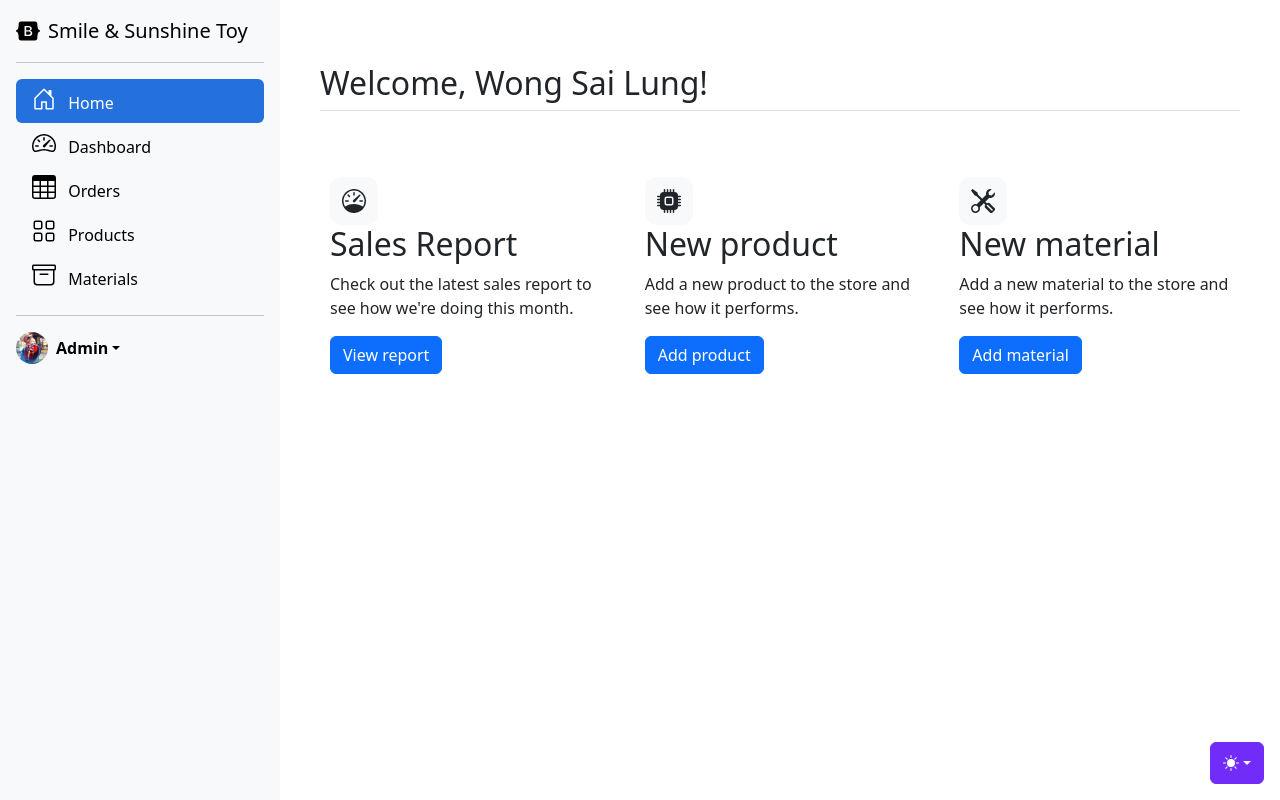
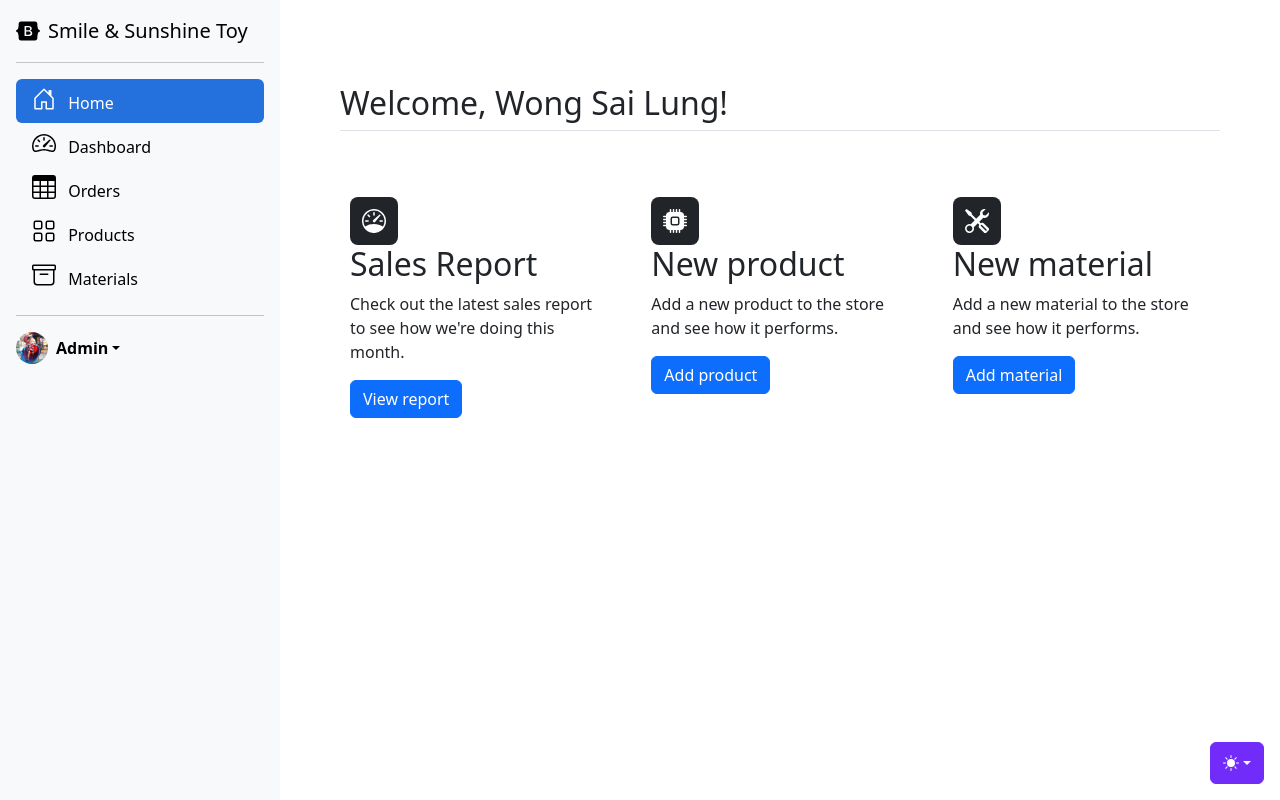
Before and after one commit to MarcoWong06/Web-Server-of-Smile-Sunshine-Toy-Co-Ltd, a PHP site: page /admin in a window 1280 px wide. Run offline with PHP 8.4, Linux system fonts and the light colour scheme.

Commit message:
Add new style.css for layout and theme transitions; clean up sidebars.css

```diff
--- a/admin/index.html
+++ b/admin/index.html
@@ -11,6 +11,8 @@
     <link href="https://cdn.jsdelivr.net/npm/bootstrap@5.3.3/dist/css/bootstrap.min.css" rel="stylesheet" integrity="sha384-QWTKZyjpPEjISv5WaRU9OFeRpok6YctnYmDr5pNlyT2bRjXh0JMhjY6hW+ALEwIH" crossorigin="anonymous">
 
     <link href="/admin/sidebars.css" rel="stylesheet">
+    <link href="style.css" rel="stylesheet">
+
 </head>
 
 <body>
@@ -404,14 +406,14 @@
         <!-- Main Content -->
         <div class="content-wrapper">
             <main class="p-3">
-                <div class="container px-4 py-5" id="featured-3">
+                <div class="container px-4 py-5" id="hanging-icons">
                     <h2 class="pb-2 border-bottom">Welcome, Wong Sai Lung!</h2>
                     <div class="row g-4 py-5 row-cols-1 row-cols-lg-3">
                         <div class="col d-flex align-items-start theme-transition">
                             <div class="rounded-rectangle"
                                 onmouseover="this.style.backgroundColor=document.documentElement.getAttribute('data-bs-theme')==='dark'?'#333':'#f0f0f0';"
                                 onmouseout="this.style.backgroundColor='';">
-                                <div class="icon-square bg-light text-dark flex-shrink-0 me-3 theme-icon">
+                                <div class="icon-square theme-icon flex-shrink-0 me-3">
                                     <svg class="bi" width="1em" height="1em">
                                         <use xlink:href="#speedometer" />
                                     </svg>
@@ -430,7 +432,7 @@
                             <div class="rounded-rectangle"
                                 onmouseover="this.style.backgroundColor=document.documentElement.getAttribute('data-bs-theme')==='dark'?'#333':'#f0f0f0';"
                                 onmouseout="this.style.backgroundColor='';">
-                                <div class="icon-square bg-light text-dark flex-shrink-0 me-3 theme-icon">
+                                <div class="icon-square theme-icon flex-shrink-0 me-3">
                                     <svg class="bi" width="1em" height="1em">
                                         <use xlink:href="#cpu-fill" />
                                     </svg>
@@ -449,7 +451,7 @@
                             <div class="rounded-rectangle"
                                 onmouseover="this.style.backgroundColor=document.documentElement.getAttribute('data-bs-theme')==='dark'?'#333':'#f0f0f0';"
                                 onmouseout="this.style.backgroundColor='';">
-                                <div class="icon-square bg-light text-dark flex-shrink-0 me-3 theme-icon">
+                                <div class="icon-square theme-icon flex-shrink-0 me-3">
                                     <svg class="bi" width="1em" height="1em">
                                         <use xlink:href="#tools" />
                                     </svg>
--- a/admin/sidebars.css
+++ b/admin/sidebars.css
@@ -8,15 +8,6 @@ body {
 }
 
 /* Layout */
-.main-container {
-  display: flex;
-  min-height: 100vh;
-}
-
-.content-wrapper {
-  flex-grow: 1;
-}
-
 main {
   height: 100vh;
   height: -webkit-fill-available;
@@ -114,19 +105,6 @@ main {
 
 .icon-link:hover>.bi {
   transform: translate(.25rem);
-}
-
-.theme-icon {
-  color: black;
-}
-
-[data-bs-theme="dark"] .theme-icon {
-  color: white;
-}
-
-/* Animation for theme transition */
-.theme-transition {
-  transition: background-color 0.3s, color 0.3s;
 }
 
 /* Buttons and Toggles */
--- a/admin/style.css
+++ b/admin/style.css
@@ -0,0 +1,32 @@
+.main-container {
+    display: flex;
+    flex-direction: row;
+    min-height: 100vh;
+}
+
+.content-wrapper {
+    flex-grow: 1;
+    padding: 20px;
+}
+
+.theme-icon {
+    display: flex;
+    align-items: center;
+    justify-content: center;
+    width: 3rem;
+    height: 3rem;
+    border-radius: 0.5rem;
+    background-color: #212529; /* Default for light theme */
+    color: #fff; /* Icon color */
+    transition: background-color 0.3s, color 0.3s;
+}
+
+[data-bs-theme="dark"] .theme-icon {
+    background-color: #fff; /* Background for dark theme */
+    color: #212529; /* Icon color remains white */
+}
+
+/* Animation for theme transition */
+.theme-transition {
+    transition: background-color 0.3s, color 0.3s;
+  }
```
